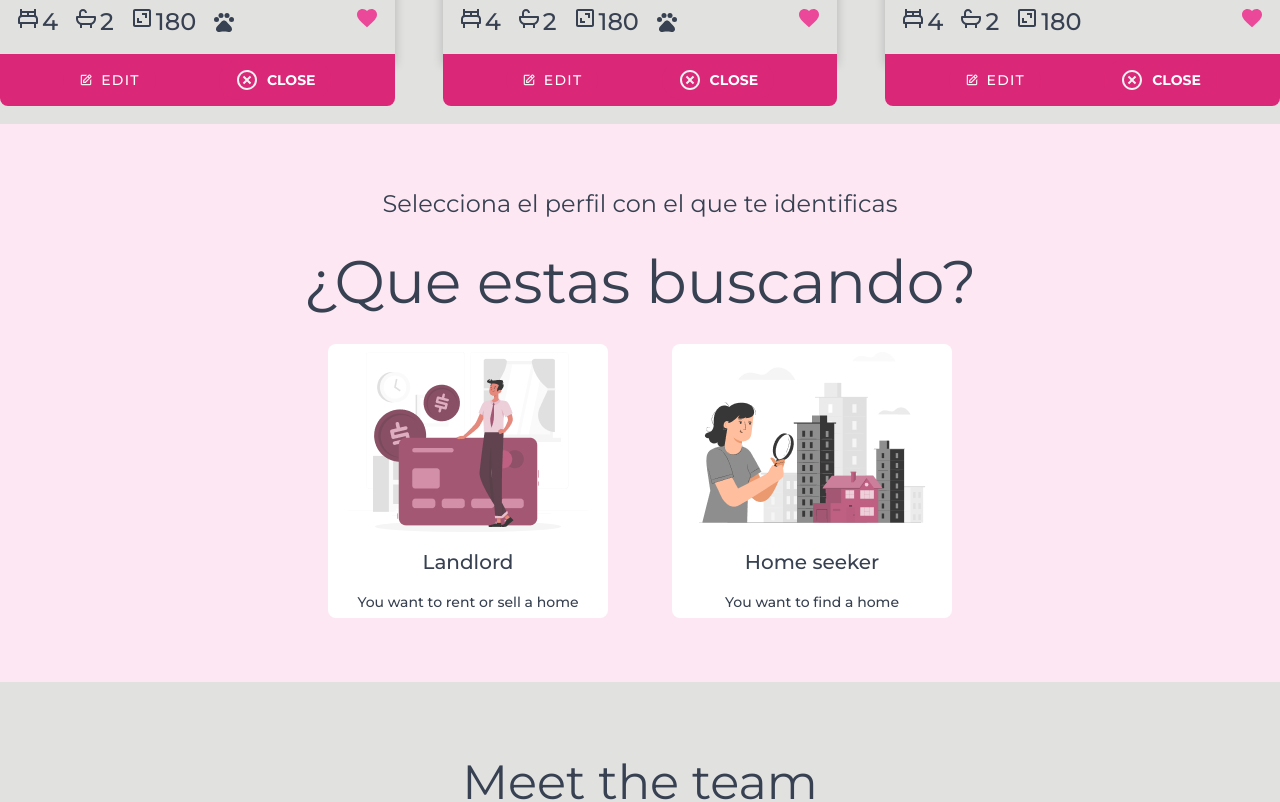
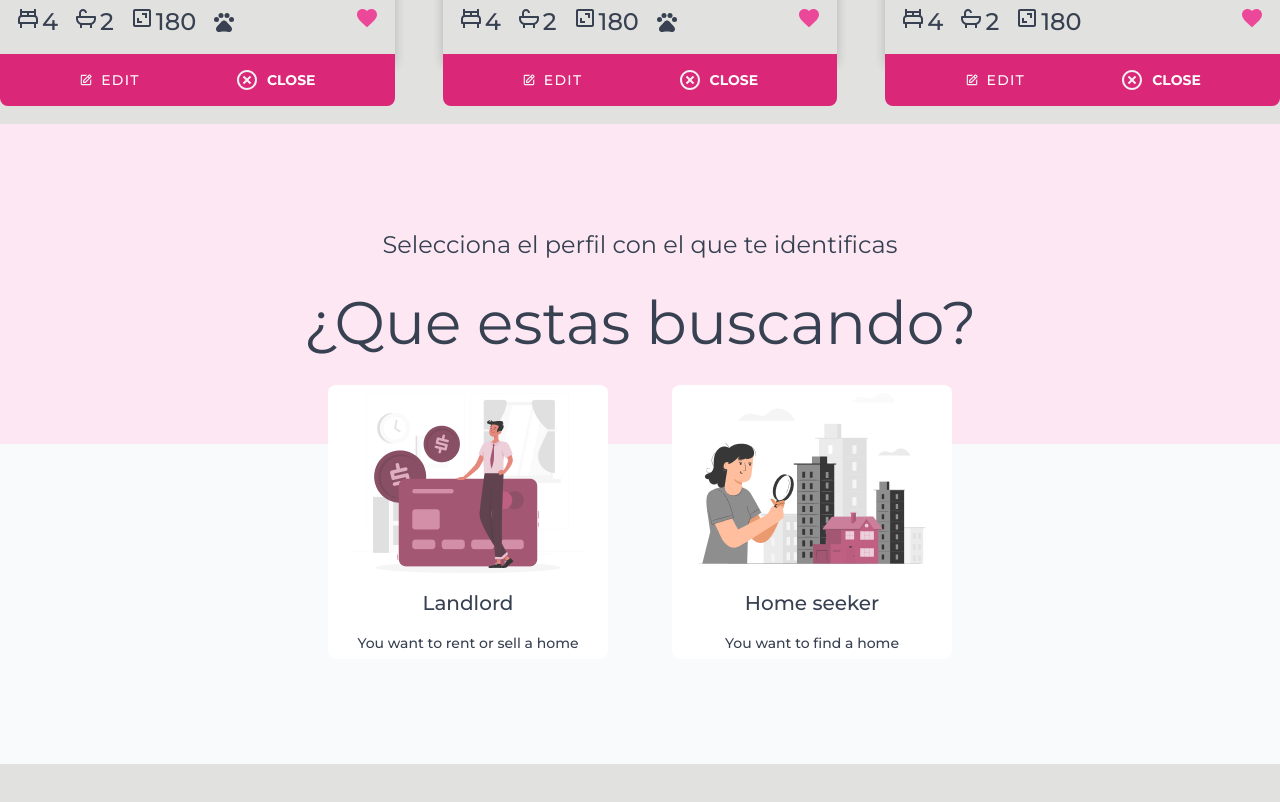
Before and after one commit to AlexMendozaEt/Vite-React-GetThatHome, a React (Vite) app: page /home in a window 1280 px wide. Shown: the part 1240-2042 px from the top of the page. Built offline with nearby package versions, Linux system fonts and the light colour scheme.

Commit message:
chore: update styles sign-up-section

```diff
--- a/src/components/SignUpSection/styles.js
+++ b/src/components/SignUpSection/styles.js
@@ -3,7 +3,30 @@ import { fonts, typography } from "../../styles";
 
 export const StyledSection = styled.section`
   padding: 4rem 0;
-  background-color: ${(props) => props.theme.colors.primary.lighter};
+  position: relative;
+  height: 80vh;
+  display: grid;
+  place-items: center;
+
+  ::after {
+    position: absolute;
+    z-index: -1;
+    bottom: 0;
+    width: 100%;
+    height: 50%;
+    content: "";
+    background-color: ${(props) => props.theme.colors.background.lighter};
+  }
+
+  ::before {
+    position: absolute;
+    z-index: -1;
+    top: 0;
+    width: 100%;
+    height: 50%;
+    content: "";
+    background-color: ${(props) => props.theme.colors.primary.lighter};
+  }
 `;
 
 export const StyledH3 = styled.h3`
```
